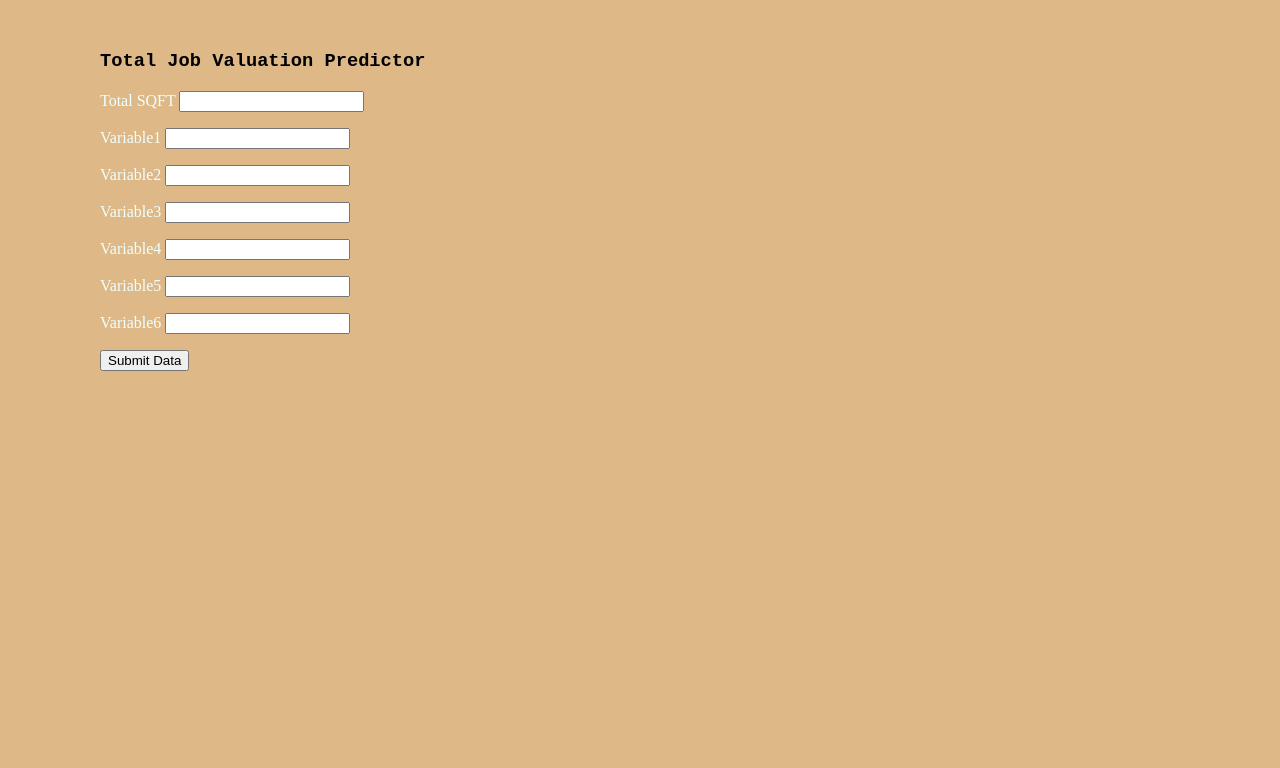
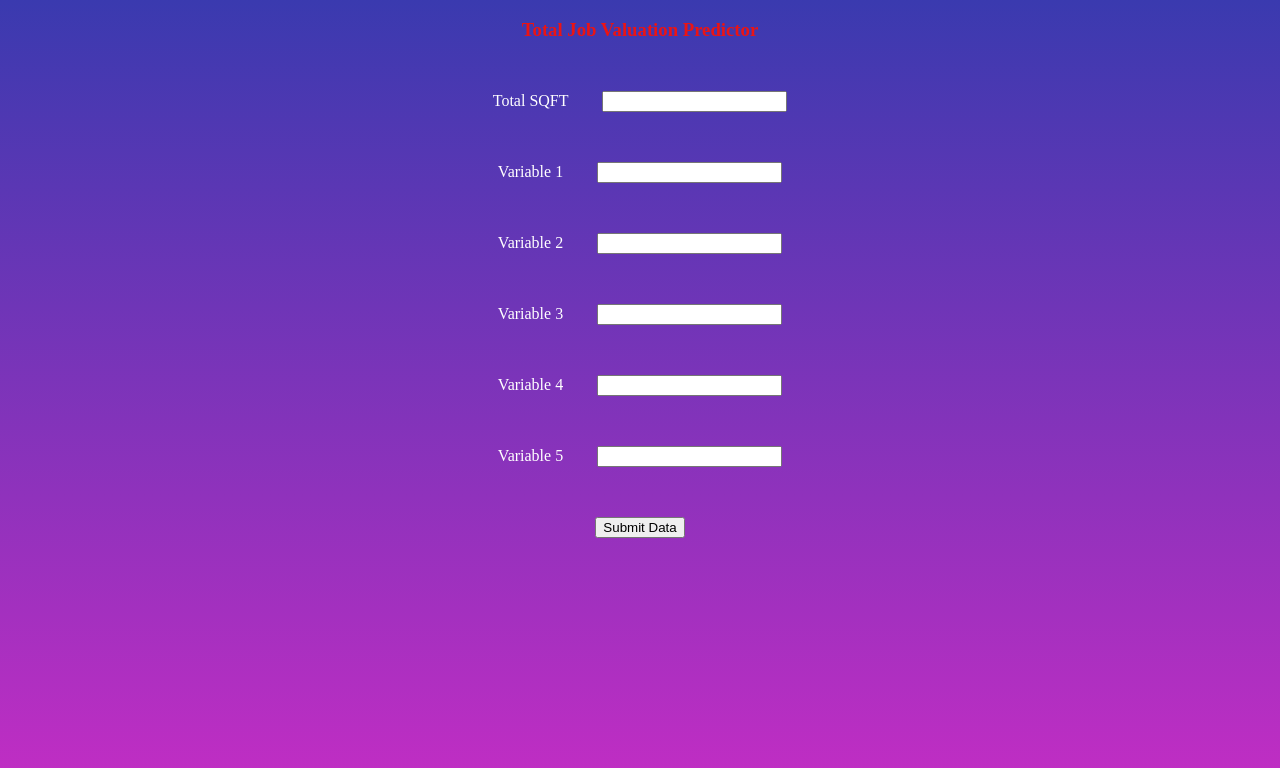
Before and after one commit to Josephslee99/CSE4-587Project, a Python web app: template Phase3/templates/format.html in a window 1280 px wide. Shown: the top 768 px of the page. Run offline with Jinja, Linux system fonts and the light colour scheme; the template is opened without the code that fills it, so the values that code supplies are empty.

Commit message:
ugly front end rn

```diff
--- /dev/null
+++ b/Phase3/static/format.css
@@ -0,0 +1,23 @@
+
+html {
+  background-image: linear-gradient(rgb(58, 58, 175),rgb(196, 45, 196));
+  background-attachment: fixed;
+}
+
+h3{
+  color: rgb(235, 20, 20);
+}
+
+body{
+  text-align: center;
+}
+
+div{
+  margin-top: 50px;
+  margin-bottom: 50px;
+}
+
+label {
+  color: rgb(255, 255, 255);
+  margin-right: 30px;
+  }
--- a/Phase3/templates/format.css
+++ /dev/null
@@ -1,14 +0,0 @@
-body {
-    background: burlywood;
-    margin-top: 50px;
-    margin-left: 100px;
-    }
-
-h3 {
-    font-family: 'Courier New', Courier, monospace;
-    }
-
-
-p {
-    color: azure;
-}
--- a/Phase3/templates/format.html
+++ b/Phase3/templates/format.html
@@ -1,26 +1,40 @@
 <!DOCTYPE html>
 <html>
 <head>
-<link rel="stylesheet" href='/templates/format.css' />
+<link rel="stylesheet" href='/static/format.css' />
 </head>
+<body>
 
-<body>
-  <div class="Buttons">
+
   <h3>Total Job Valuation Predictor</h3>
     <form method="post" action="/prediction/">
-      <p> Total SQFT <input type= "number" name="Insert Total SQFT"/> </p>
-      <p> Variable1 <input type= "number" name="Variable1" /></p>
-      <p> Variable2 <input type= "number" name="Variable2"/> </p>
-      <p> Variable3 <input type= "number" name="Variable3" /></p>
-      <p> Variable4 <input type= "number" name="Variable4"/> </p>
-      <p> Variable5 <input type= "number" name="Variable5" /></p>
-      <p> Variable6 <input type= "number" name="Variable6"/> </p>
-     <input type = "submit" value="Submit Data" name="submitButton"/>
+    <div>
+      <label> Total SQFT </label>
+      <input type= "number" name="Insert Total SQFT"/>
+    </div>
+    <div>
+      <label> Variable 1 </label>
+      <input type= "number" name="Insert Total SQFT"/>
+    </div>
+    <div>
+      <label> Variable 2 </label>
+      <input type= "number" name="Insert Total SQFT"/>
+    </div>
+    <div>
+      <label> Variable 3 </label>
+      <input type= "number" name="Insert Total SQFT"/>
+    </div>
+    <div>
+      <label> Variable 4 </label>
+      <input type= "number" name="Insert Total SQFT"/>
+    </div>
+    <div>
+      <label> Variable 5  </label>
+      <input type= "number" name="Insert Total SQFT"/>
+    </div>
+    <input type = "submit" value="Submit Data" name="submitButton"/>
     </form>
-  </div>
-</body>
 
 
-
-
+</body>
 </html>
```
Also changed, not shown: Phase3/static/prediction.css (added), 1 other file.
